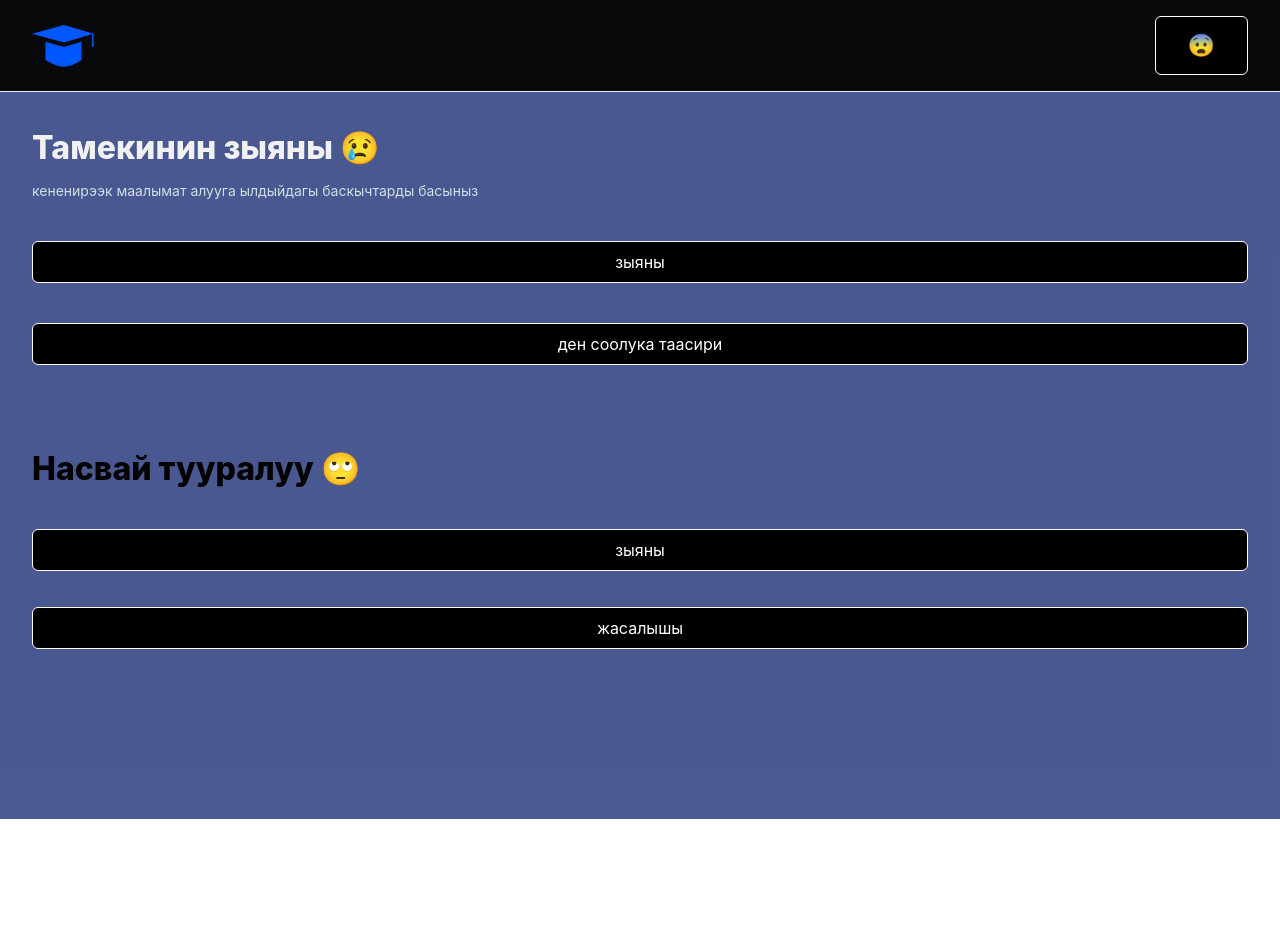
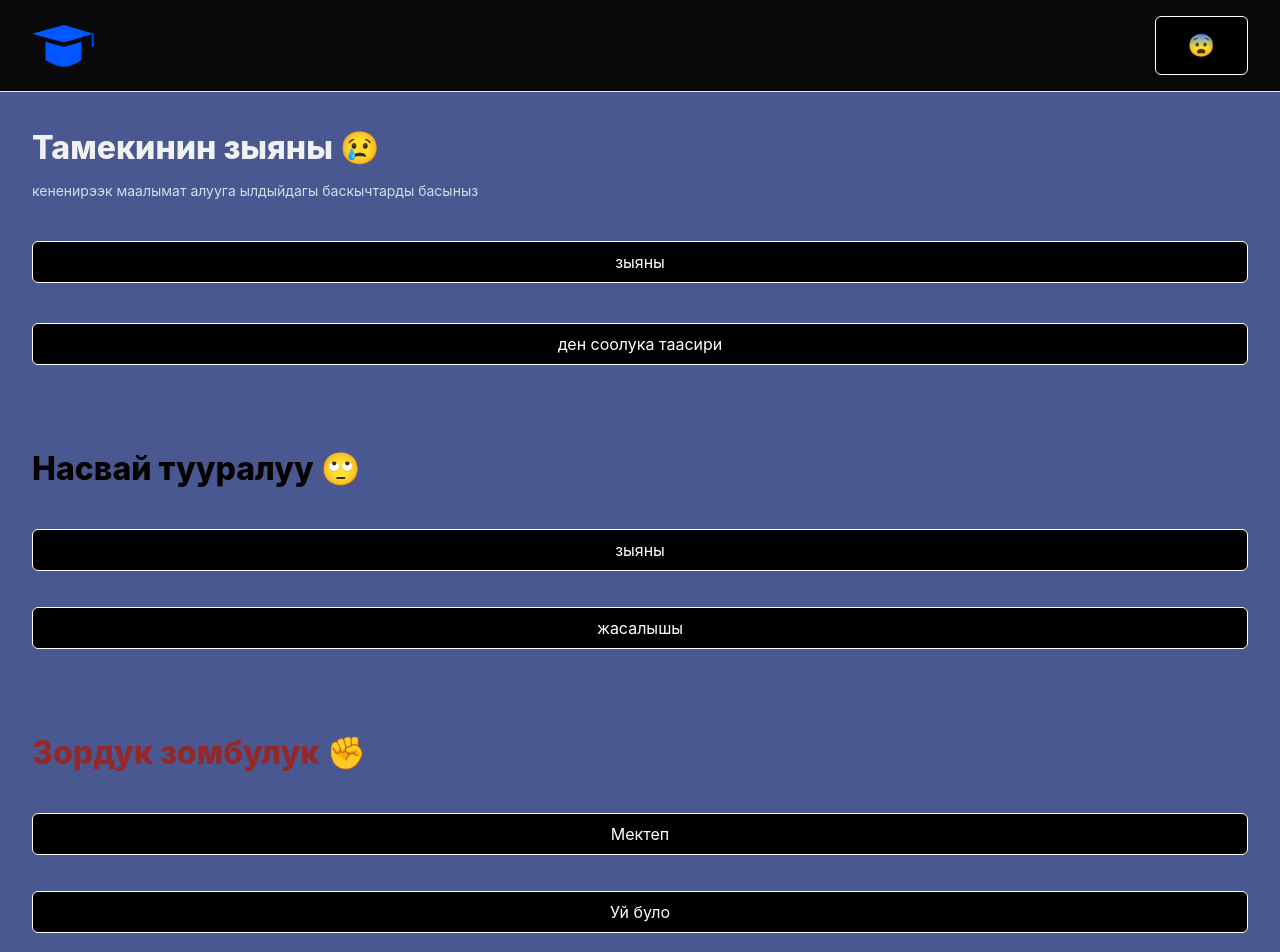
Before and after one commit to timabek/bad, a React (Vite) app in the folder client/: page /create-post in a window 1280 px wide. Shown: the top 952 px of the page. Before the commit the page ends 819 px from the top, so only its background shows below. Built offline with nearby package versions, Linux system fonts and the light colour scheme; a web font is replaced by a local one.

Commit message:
add that

```diff
--- a/client/src/pages/CreatePost.jsx
+++ b/client/src/pages/CreatePost.jsx
@@ -93,6 +93,15 @@ const CreatePost = () => {
 
             <button className='bg-black w-full border border-solid border-white text-white px-4 py-2 rounded-md mt-5'>жасалышы</button></a>
             </div>
+            <div className='flex flex-col gap-4 mt-20'>
+            <h1 className='font-extrabold text-[#942828] text-[32px]'>
+                Зордук зомбулук ✊
+            </h1>
+            <a href="https://youtu.be/_fivvsBirtY?si=TiBCGVCTYRmDo9qw"><button className='bg-black border border-solid border-white w-full text-white px-4 py-2 rounded-md mt-5'>Мектеп</button></a>
+            <a href="https://youtu.be/wxi0bUkb0bE?si=saDKUTztlKQmNyUK">
+
+            <button className='bg-black w-full border border-solid border-white text-white px-4 py-2 rounded-md mt-5'>Уй було</button></a>
+            </div>
     </section>
   )
 }
--- a/client/src/pages/Home.jsx
+++ b/client/src/pages/Home.jsx
@@ -18,7 +18,7 @@ const Home = () => {
 
       </div>
         <div className='mt-10'>
-        <iframe width="full" height="315" src="https://www.youtube.com/embed/WqTA9MnWhW0?si=nd6agnGSN7lCHB--" title="YouTube video player" frameborder="0" allow="accelerometer; autoplay; clipboard-write; encrypted-media; gyroscope; picture-in-picture; web-share" allowfullscreen></iframe>
+        <iframe width="full" height="315" src="https://www.youtube.com/watch?v=nMdSK7pM1JY&t=521s" title="YouTube video player" frameborder="0" allow="accelerometer; autoplay; clipboard-write; encrypted-media; gyroscope; picture-in-picture; web-share" allowfullscreen></iframe>
 
 
         </div>
```
